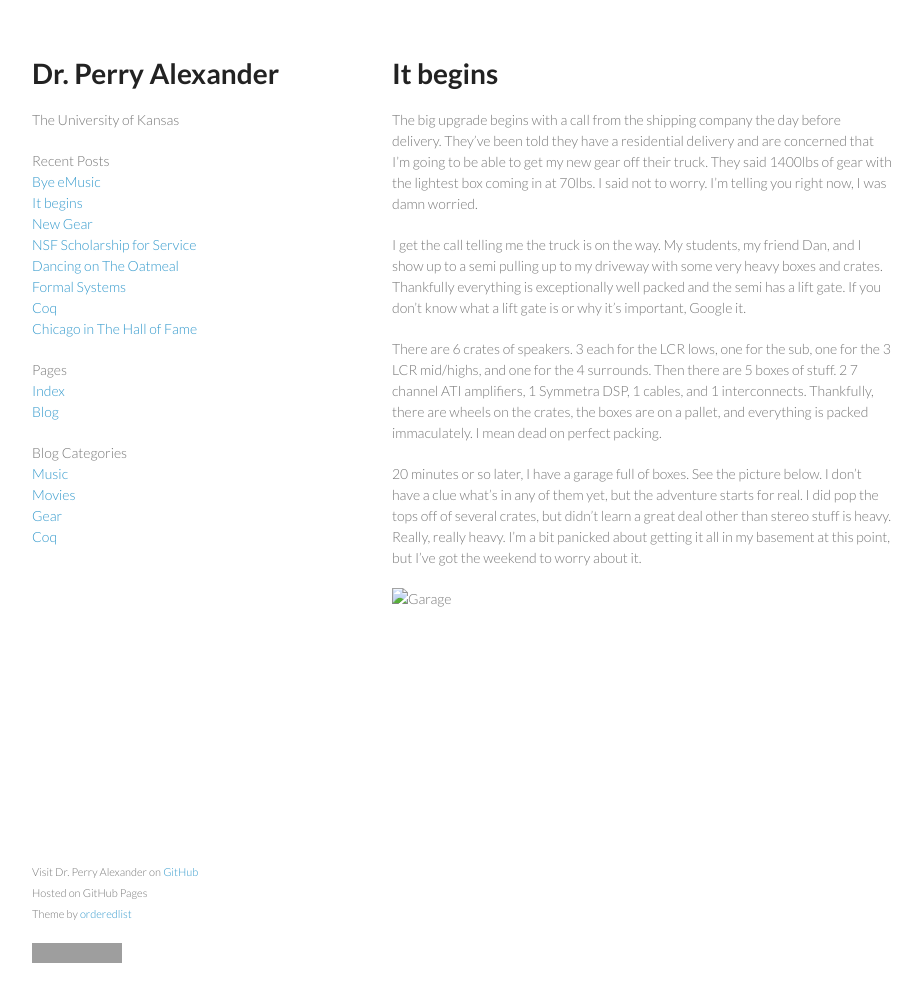
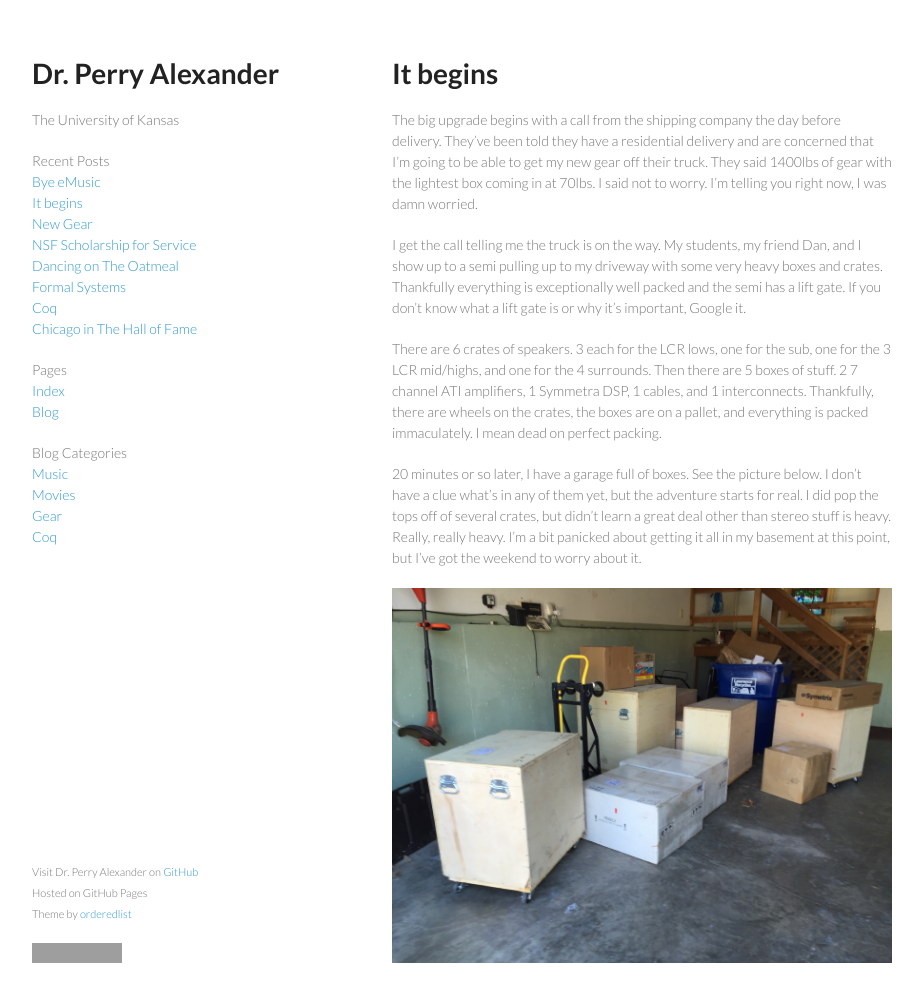
Before and after one commit to palexand/palexand.github.io, a Jekyll site: the page built from _posts/2016-03-01-It-begins.md, in a window 1280 px wide and 1038 px high. Shown: the top 1002 px of the window, without its empty margins (178-1101 px from the left). Built offline with Jekyll 4.4.1, drawn with Linux system fonts in a browser that asks for light colours; grey boxes are pictures that could not be loaded.

Commit message:
fixing figure link

```diff
--- a/_posts/2016-03-01-It-begins.md
+++ b/_posts/2016-03-01-It-begins.md
@@ -11,4 +11,4 @@ There are 6 crates of speakers.  3 each for the LCR lows, one for the sub, one f
 
 20 minutes or so later, I have a garage full of boxes.  See the picture below.  I don't have a clue what's in any of them yet, but the adventure starts for real.  I did pop the tops off of several crates, but didn't learn a great deal other than stereo stuff is heavy.  Really, really heavy.  I'm a bit panicked about getting it all in my basement at this point, but I've got the weekend to worry about it.
 
-![Garage](images/stereo-garage.jpg)
+![Garage](http://perry.alexander.name/images/stereo-garage.jpg)
```
